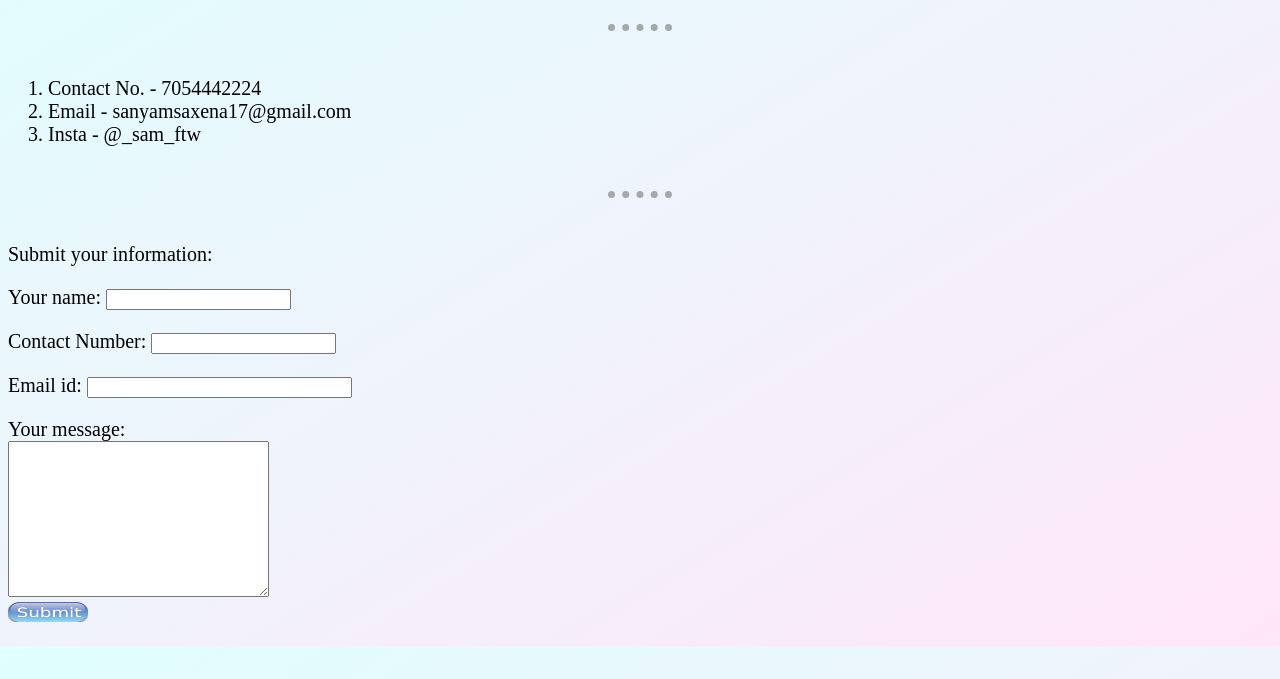
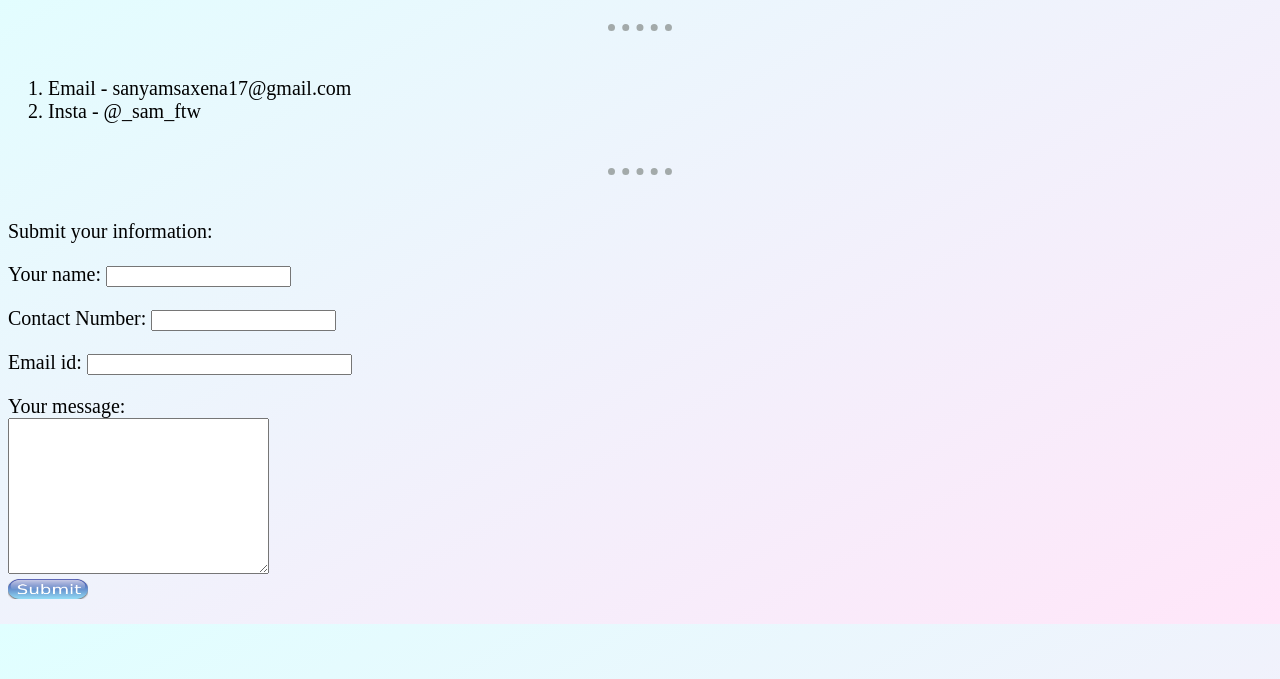
Before and after one commit to smokiesam/cv, a plain HTML site: page contact me.html in a window 1280 px wide. Shown: the part 121-800 px from the top of the page. Drawn offline with Linux system fonts and the light colour scheme.

Commit message:
Update contact me.html

```diff
--- a/contact me.html
+++ b/contact me.html
@@ -9,7 +9,6 @@
     <h1>Contact me</h1>
     <hr>
     <ol>
-      <li>Contact No. - 7054442224</li>
       <li>Email - sanyamsaxena17@gmail.com</li>
       <li>Insta - @_sam_ftw</li>
     </ol>
```
